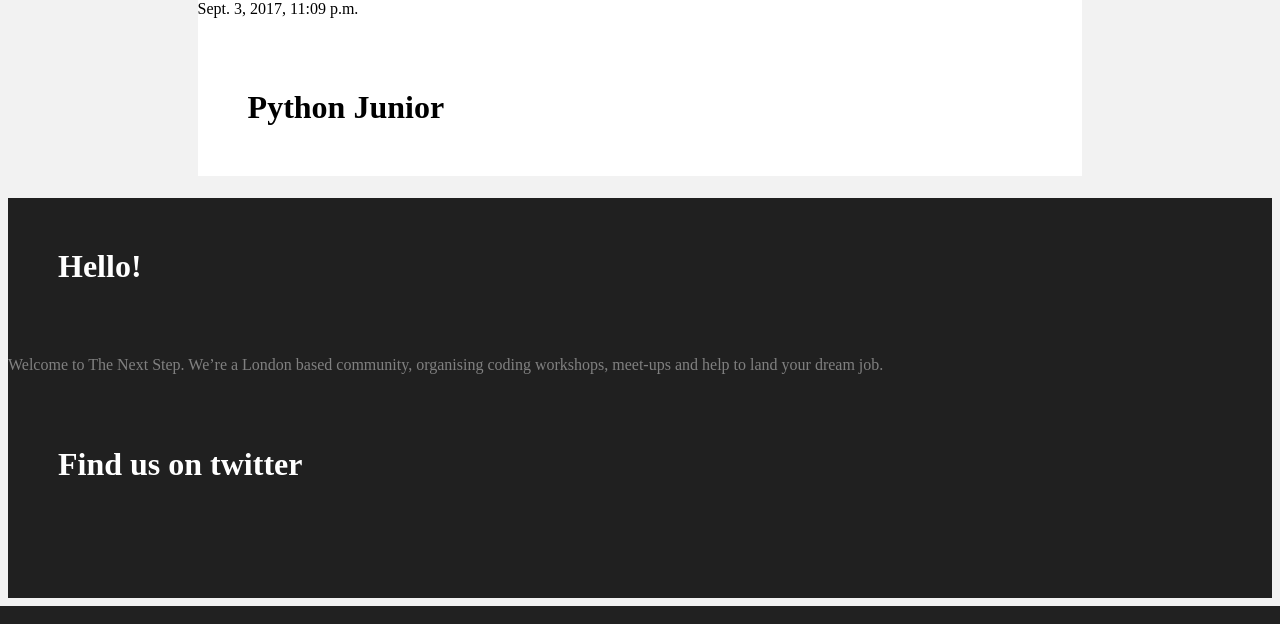
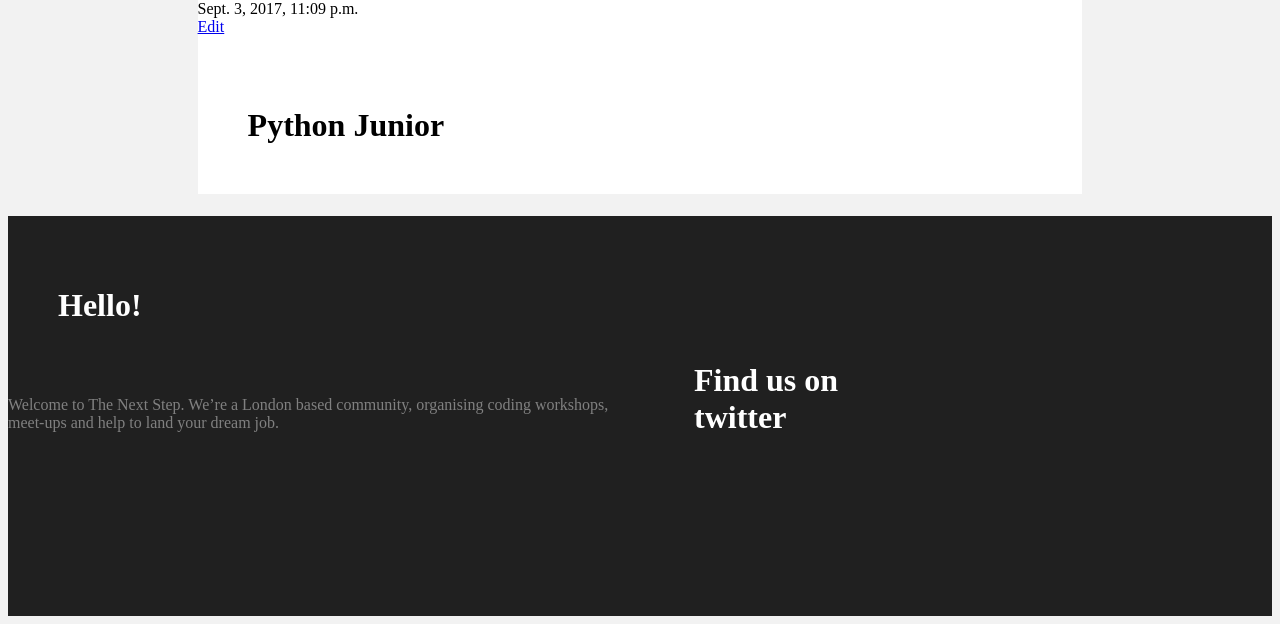
Before and after one commit to mmagnusen/nextstep, a Django app: page /jobs/post/2/ in a window 1280 px wide. Shown: the part 208-832 px from the top of the page. Run offline with Django 3.2, Linux system fonts and the light colour scheme; data comes from the database, SQL or seed files in the repository; both versions use the stored data as it was after the commit.

Commit message:
can edit job posts

```diff
--- a/jobpost/static/css/base.css
+++ b/jobpost/static/css/base.css
@@ -75,11 +75,24 @@ body {
   height: 400px;
   width: 100%;
   clear: both;
-  display: block;
+  display: inline-block;
+}
+
+#footer_1 {
+max-width: 50%;
+display: inline-block;
+
+}
+
+#footer_2 {
+max-width: 50%;
+display: inline-block;
+
 }
 
 #footer h1 {
 color: white;
+max-width: 50%;
 }
 
 #footer p {
--- a/jobpost/templates/jobpost/post_detail.html
+++ b/jobpost/templates/jobpost/post_detail.html
@@ -7,6 +7,7 @@
       {{ post.published_date }}
     </div>
   {% endif %}
+  <a href="{% url 'post_edit' pk=post.pk %}">Edit</a>
   <h1>{{post.title}}</h1>
 </div>
 {% endblock %}
--- a/jobpost/urls.py
+++ b/jobpost/urls.py
@@ -2,6 +2,7 @@ from django.conf.urls import url
 from . import views
 
 urlpatterns = [
+    url(r'^post/(?P<pk>\d+)/edit/$', views.post_edit, name='post_edit'),
     url(r'^post/new/$', views.post_new, name='post_new'),
     url(r'^post/(?P<pk>\d+)/$', views.post_detail, name='post_detail'),
     url(r'^$', views.post_list, name='post_list'),
--- a/jobpost/views.py
+++ b/jobpost/views.py
@@ -31,3 +31,18 @@ def post_new(request):
     else:
         form = PostForm()
     return render(request, 'jobpost/post_edit.html', {'form': form})
+
+def post_edit(request, pk):
+    post = get_object_or_404(Post, pk=pk)
+    if request.method == 'POST':
+        form = PostForm(request.POST, instance=post)
+        if form.is_valid():
+            post = form.save(commit=False)
+            post.author = request.user
+            post.published_date = timezone.now()
+            post.save()
+            return redirect('post_detail', pk=post.pk)
+
+    else:
+        form = PostForm(instance=post)
+    return render(request, 'jobpost/post_edit.html', {'form': form})
--- a/website/templates/base_logged_in.html
+++ b/website/templates/base_logged_in.html
@@ -32,10 +32,14 @@
     </div>
 
     <div id="footer">
-      <h1>Hello!</h1>
-      <p>Welcome to The Next Step. We’re a London based community, organising
-        coding workshops, meet-ups and help to land your dream job.</p>
-      <h1>Find us on twitter</h1>
+      <div id="footer_1">
+        <h1>Hello!</h1>
+        <p>Welcome to The Next Step. We’re a London based community, organising
+          coding workshops, meet-ups and help to land your dream job.</p>
+      </div>
+      <div id="footer_2">
+        <h1>Find us on twitter</h1>
+      </div>
     </div>
 
   </body>
```
Also changed, not shown: db.sqlite3, 2 other files.
